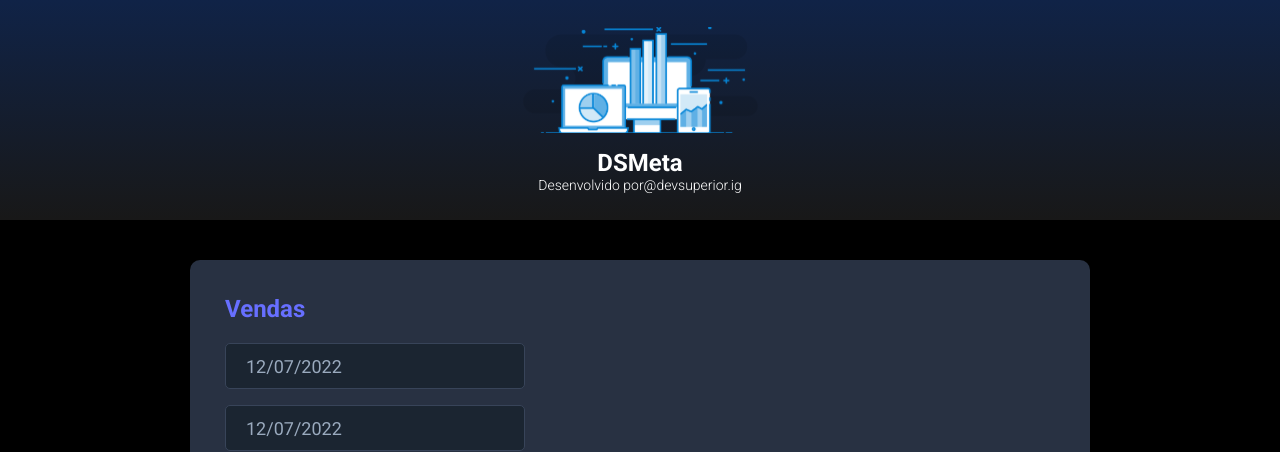
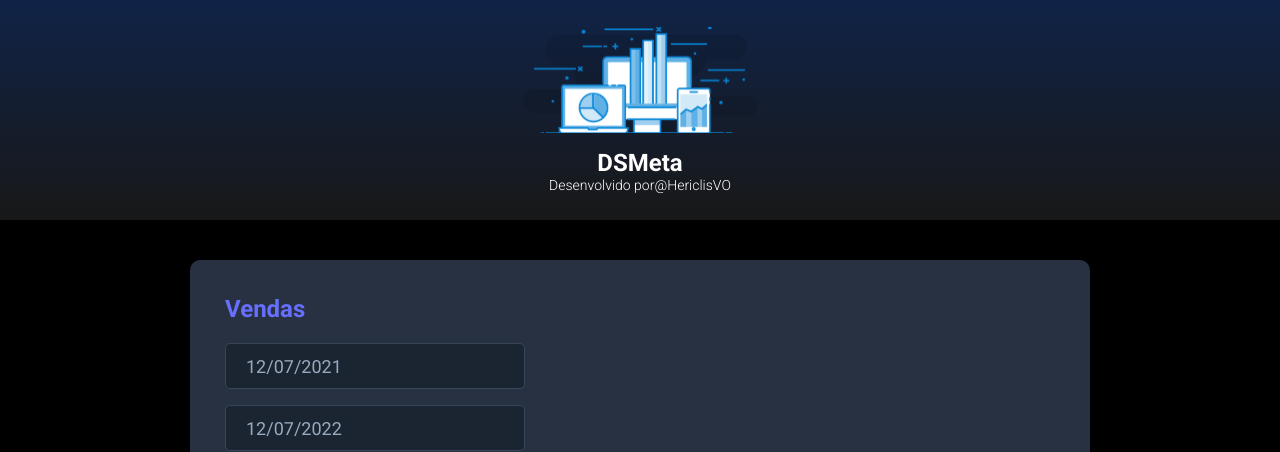
Before and after one commit to HericlisVO/DSMeta-App, a React (Vite) app in the folder frontend/: page / in a window 1280 px wide. Shown: the top 452 px of the page. Built offline with nearby package versions, Linux system fonts and the light colour scheme.

Commit message:
Criando UseState da data

```diff
--- a/frontend/src/components/Header/index.tsx
+++ b/frontend/src/components/Header/index.tsx
@@ -12,7 +12,7 @@ function Header() {
             <h1>DSMeta</h1>
             <p>
               Desenvolvido por
-              <a href="https://www.instagram.com/devsuperior.ig">@devsuperior.ig</a>
+              <a href="https://github.com/HericlisVO">@HericlisVO</a>
             </p>
         </div>
         </header>
--- a/frontend/src/components/SalesCard/index.tsx
+++ b/frontend/src/components/SalesCard/index.tsx
@@ -1,7 +1,11 @@
 import NotificationButton from '../NotificationButton'
 import './style.css'
 import DatePicker from 'react-datepicker'
+import { useState } from 'react'
 function SalesCard() {
+    const date = new Date(new Date().setDate(new Date().getDate() - 365));
+    const [minDate, setMinDate] = useState(date);
+    const [maxDate, SetMaxDate] = useState(new Date());
 
     return (
         <>
@@ -10,16 +14,16 @@ function SalesCard() {
                 <div>
                     <div className="dsmeta-form-control-container">
                     <DatePicker
-                        selected={new Date()}
-                        onChange={(date: Date) => { }}
+                        selected={minDate}
+                        onChange={(date: Date) => setMinDate(date)}
                         className="dsmeta-form-control"
                         dateFormat="dd/MM/yyyy"
                     />
                     </div>
                     <div className="dsmeta-form-control-container">
                         <DatePicker
-                            selected={new Date()}
-                            onChange={(date: Date) => { }}
+                            selected={maxDate}
+                            onChange={(date: Date) => SetMaxDate(date) }
                             className="dsmeta-form-control"
                             dateFormat="dd/MM/yyyy"
                         />
```
